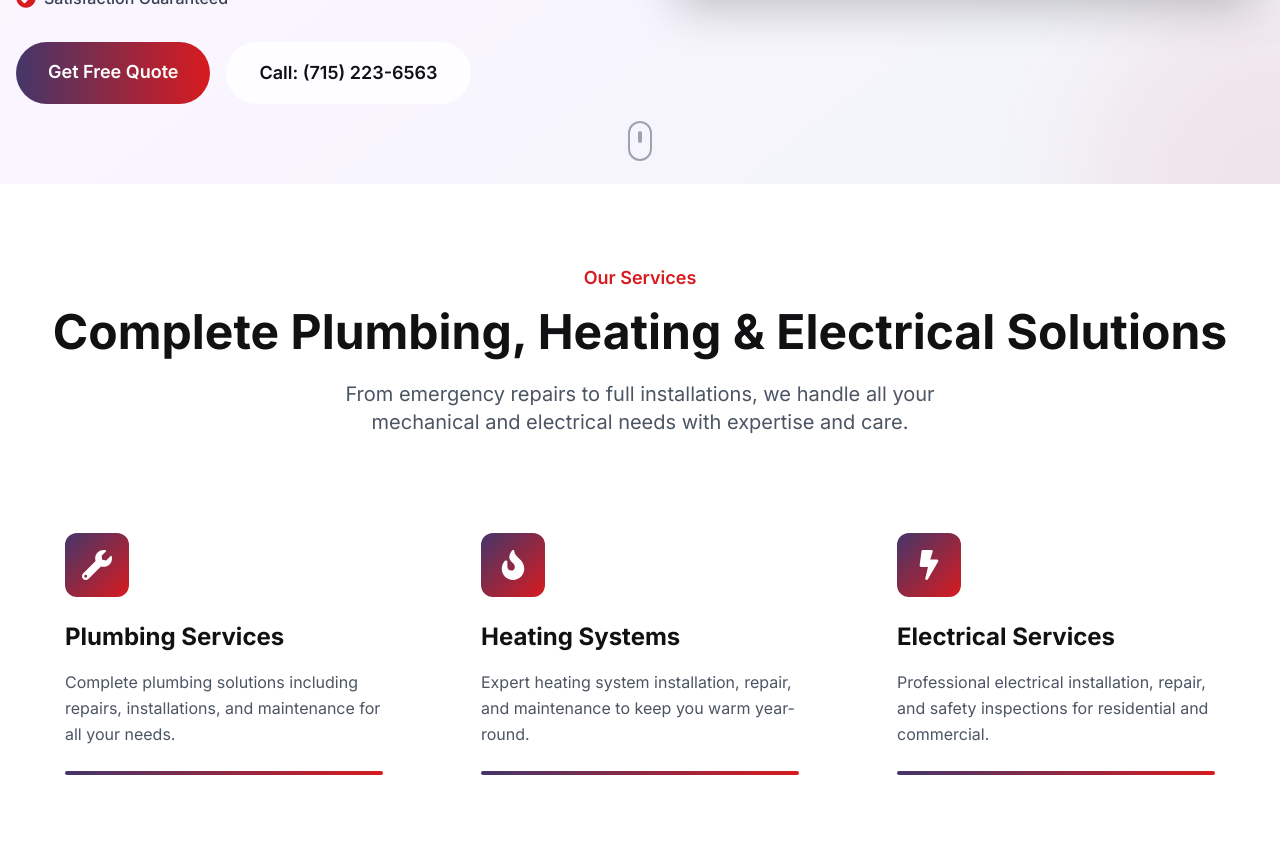
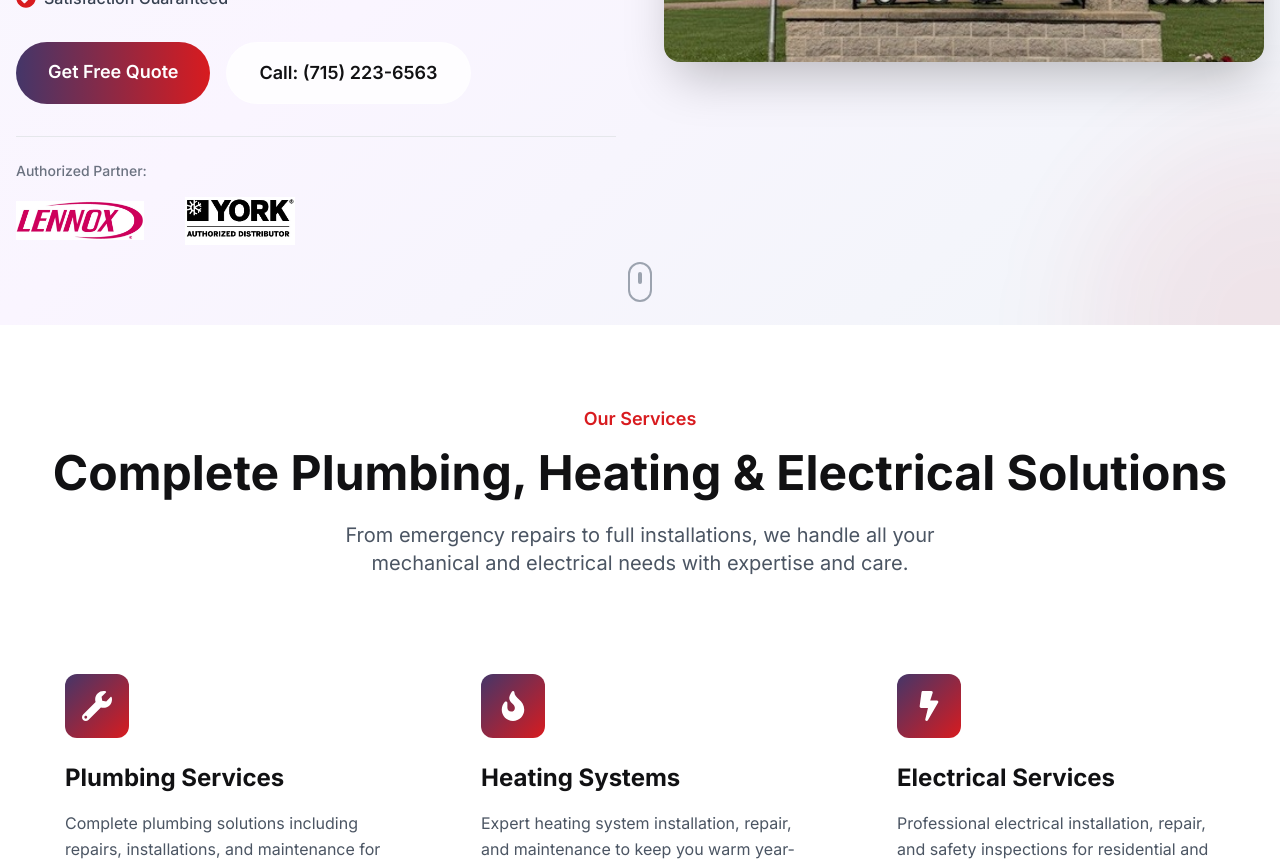
Before and after one commit to Computer-TR/JakelPlumbing-Website, a Next.js app: page / in a window 1280 px wide. Shown: the part 800-1667 px from the top of the page. Built offline with nearby package versions, Linux system fonts and the light colour scheme.

Commit message:
Update Hero.tsx to add logos

```diff
--- a/src/components/sections/Hero.tsx
+++ b/src/components/sections/Hero.tsx
@@ -1,12 +1,8 @@
 // 'use client'
 
 // import { motion } from 'framer-motion'
-// import dynamic from 'next/dynamic'
+// import Image from 'next/image'
 // import { FaCheckCircle, FaClock, FaShieldAlt } from 'react-icons/fa'
-
-// const PipeAnimation = dynamic(() => import('../3d/PipeAnimation'), {
-//   ssr: false,
-// })
 
 // export default function Hero() {
 //   const features = [
@@ -92,14 +88,24 @@
 //             </motion.div>
 //           </motion.div>
 
-//           {/* Right - 3D Animation */}
+//           {/* Right - Hero Image */}
 //           <motion.div
 //             initial={{ opacity: 0, scale: 0.8 }}
 //             animate={{ opacity: 1, scale: 1 }}
 //             transition={{ duration: 0.8, delay: 0.3 }}
-//             className="h-[500px] lg:h-[600px]"
+//             className="relative h-[500px] lg:h-[600px] w-full"
 //           >
-//             <PipeAnimation />
+//             <div className="relative h-full w-full rounded-2xl overflow-hidden shadow-2xl">
+//               <Image
+//                 src="/Sign.jpg"
+//                 alt="Jakel Plumbing, Heating & Electrical Services"
+//                 fill
+//                 style={{ objectFit: 'cover' }}
+//                 priority
+//               />
+//               {/* Optional overlay for better contrast */}
+//               <div className="absolute inset-0 bg-gradient-to-t from-black/10 to-transparent" />
+//             </div>
 //           </motion.div>
 //         </div>
 //       </div>
@@ -138,7 +144,6 @@ export default function Hero() {
 
   return (
     <section className="relative min-h-screen flex items-center overflow-hidden bg-gradient-to-br from-slate-50 via-purple-50 to-slate-100">
-      {/* Animated background elements */}
       <div className="absolute inset-0 overflow-hidden">
         <div className="absolute w-96 h-96 bg-primary-700/10 rounded-full blur-3xl -top-48 -left-48 animate-pulse" />
         <div className="absolute w-96 h-96 bg-accent-500/10 rounded-full blur-3xl -bottom-48 -right-48 animate-pulse delay-1000" />
@@ -146,7 +151,6 @@ export default function Hero() {
 
       <div className="container-custom relative z-10">
         <div className="grid lg:grid-cols-2 gap-12 items-center px-4 py-20">
-          {/* Left Content */}
           <motion.div
             initial={{ opacity: 0, x: -50 }}
             animate={{ opacity: 1, x: 0 }}
@@ -175,7 +179,6 @@ export default function Hero() {
               Jakel Plumbing, Heating & Electrical has been serving Wisconsin with professional services for residential, commercial, agricultural, and industrial clients since 1993.
             </p>
 
-            {/* Features */}
             <div className="flex flex-wrap gap-6">
               {features.map((feature, index) => (
                 <motion.div
@@ -191,29 +194,48 @@ export default function Hero() {
               ))}
             </div>
 
-            {/* CTA Buttons */}
             <motion.div
               initial={{ opacity: 0, y: 20 }}
               animate={{ opacity: 1, y: 0 }}
               transition={{ delay: 0.6 }}
               className="flex flex-wrap gap-4"
             >
-              <a
-                href="#contact"
-                className="bg-gradient-to-r from-primary-700 to-accent-500 text-white px-8 py-4 rounded-full font-semibold text-lg hover:shadow-2xl transform hover:scale-105 transition-all"
-              >
+              <a href="#contact" className="bg-gradient-to-r from-primary-700 to-accent-500 text-white px-8 py-4 rounded-full font-semibold text-lg hover:shadow-2xl transform hover:scale-105 transition-all">
                 Get Free Quote
               </a>
-              <a
-                href="tel:+17152236563"
-                className="glass-effect text-dark px-8 py-4 rounded-full font-semibold text-lg hover:shadow-lg transform hover:scale-105 transition-all"
-              >
+              <a href="tel:+17152236563" className="glass-effect text-dark px-8 py-4 rounded-full font-semibold text-lg hover:shadow-lg transform hover:scale-105 transition-all">
                 Call: (715) 223-6563
               </a>
             </motion.div>
+
+            <motion.div
+              initial={{ opacity: 0, y: 20 }}
+              animate={{ opacity: 1, y: 0 }}
+              transition={{ delay: 0.8 }}
+              className="pt-6 border-t border-gray-200"
+            >
+              <p className="text-sm text-gray-500 mb-4 font-medium">Authorized Partner:</p>
+              <div className="flex items-center gap-8 flex-wrap">
+                <div className="relative h-12 w-32">
+                  <Image
+                    src="/logo1.png"
+                    alt="Authorized Partner"
+                    fill
+                    style={{ objectFit: 'contain' }}
+                  />
+                </div>
+                <div className="relative h-12 w-32">
+                  <Image
+                    src="/logo2.png"
+                    alt="Authorized Partner"
+                    fill
+                    style={{ objectFit: 'contain' }}
+                  />
+                </div>
+              </div>
+            </motion.div>
           </motion.div>
 
-          {/* Right - Hero Image */}
           <motion.div
             initial={{ opacity: 0, scale: 0.8 }}
             animate={{ opacity: 1, scale: 1 }}
@@ -228,14 +250,12 @@ export default function Hero() {
                 style={{ objectFit: 'cover' }}
                 priority
               />
-              {/* Optional overlay for better contrast */}
               <div className="absolute inset-0 bg-gradient-to-t from-black/10 to-transparent" />
             </div>
           </motion.div>
         </div>
       </div>
 
-      {/* Scroll Indicator */}
       <motion.div
         initial={{ opacity: 0 }}
         animate={{ opacity: 1 }}
```
